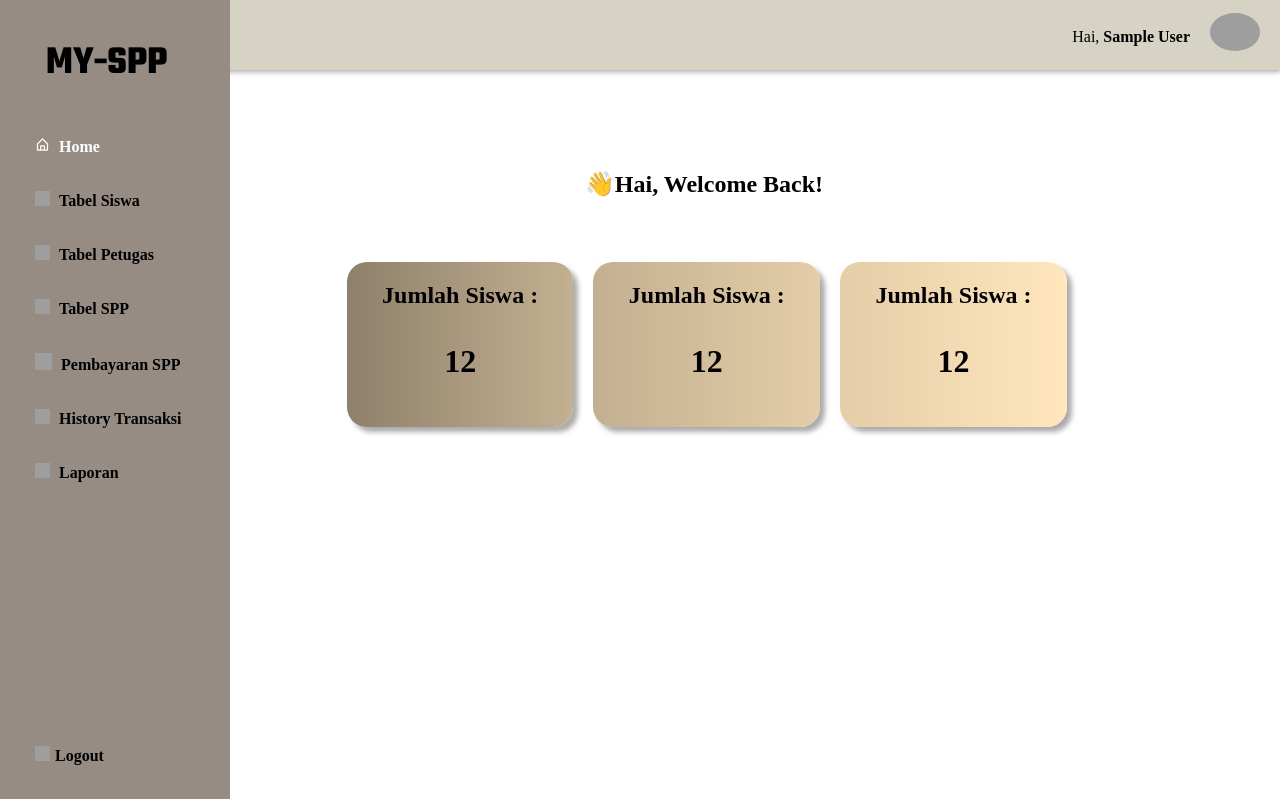
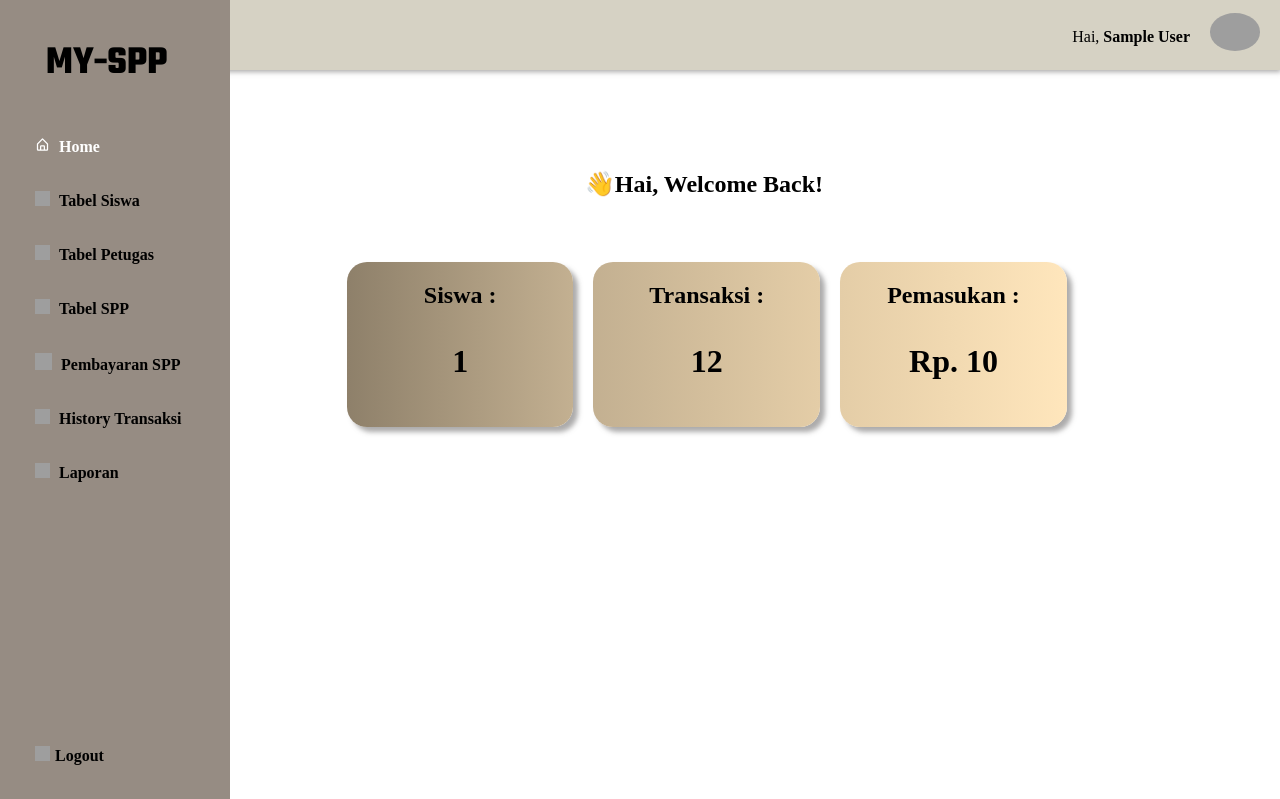
Before and after one commit to zeppyx13/SPP, a PHP site: page /admin/ in a window 1280 px wide; the page is wider, and only the part inside the window is pictured. Shown: the top 799 px of that part. Run offline with PHP 8.4, Linux system fonts and the light colour scheme; the visitor is signed in with stand-in values (Sample User, id 1); tables that the repository leaves empty or names only in its code hold one stand-in row (values such as "Sample post"); some web fonts are replaced; grey boxes are pictures that could not be loaded.

Commit message:
status Home indicator

```diff
--- a/admin/index.php
+++ b/admin/index.php
@@ -6,9 +6,11 @@ if (!isset($_SESSION['admin'])) {
     exit;
 }
 $nama = $_SESSION['nama'];
-$query = "SELECT * FROM siswa INNER JOIN tarif USING(Angkatan);";
-$data = query($query);
-$no = 1;
+$siswa = query("SELECT * FROM Siswa");
+$pendapatan = query("SELECT SUM(Jumlah) as total from pembayaran")[0];
+$apend =  $pendapatan["total"];
+$fpendapatan = "Rp. " . number_format($apend, 0, ',', '.');
+$jmlS = count($siswa);
 ?>
 <!DOCTYPE html>
 <html lang="en">
@@ -110,16 +112,16 @@ $no = 1;
     <div class="container">
         <div class="wrapper">
             <div class="info info-1">
-                <h2>Jumlah Siswa :</h2>
-                <h2 class="no"><b> 12</b></h2>
+                <h2>Siswa :</h2>
+                <h2 class="no"><b><?= $jmlS ?></b></h2>
             </div>
             <div class="info info-2">
-                <h2>Jumlah Siswa :</h2>
+                <h2>Transaksi :</h2>
                 <h2 class="no"><b> 12</b></h2>
             </div>
             <div class="info info-3">
-                <h2>Jumlah Siswa :</h2>
-                <h2 class="no"><b> 12</b></h2>
+                <h2>Pemasukan :</h2>
+                <h2 class="no"><b><?= $fpendapatan ?></b></h2>
             </div>
         </div>
     </div>
```
